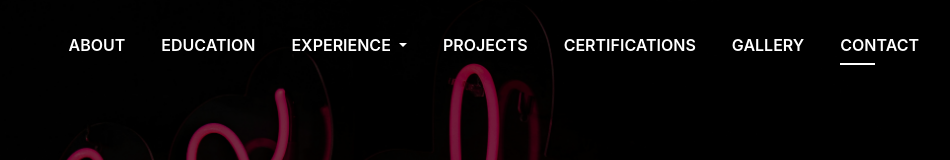
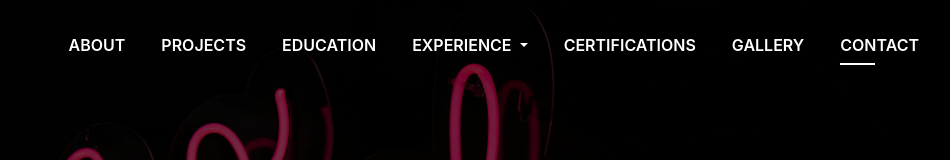
Before and after one commit to ezerowoeye/ezerowoeye.github.io, a plain HTML site: page index.html in a window 1280 px wide. Shown: the top 160 px of the page, without its empty margins (258-1208 px from the left). Drawn offline with Linux system fonts and the light colour scheme; animation ran at ten frames a second; files whose address does not match are found by name.

Commit message:
Update index.html

```diff
--- a/index.html
+++ b/index.html
@@ -37,6 +37,9 @@
           <li class="nav-item">
             <a class="nav-link js-scroll" href="#about">About</a>
           </li>
+              <li class="nav-item">
+            <a class="nav-link js-scroll" href="#project">Projects</a>
+          </li>
           <li class="nav-item">
             <a class="nav-link js-scroll" href="#education">Education</a>
           </li>
@@ -51,9 +54,9 @@
               <a class="dropdown-item" href="#mentorship">Mentorship</a>
             </div>
           </li>
-          <li class="nav-item">
+<!--           <li class="nav-item">
             <a class="nav-link js-scroll" href="#projects">Projects</a>
-          </li>
+          </li> -->
           <li class="nav-item">
             <a class="nav-link js-scroll" href="#certifications">Certifications</a>
           </li>
@@ -178,7 +181,7 @@
       </div>
     </section>
 
-      <section id="about" class="about-mf sect-pt4 route">
+      <section id="project" class="about-mf sect-pt4 route">
       <div class="container">
         <div class="col-sm-12">
           <div class="title-box text-center">
```
